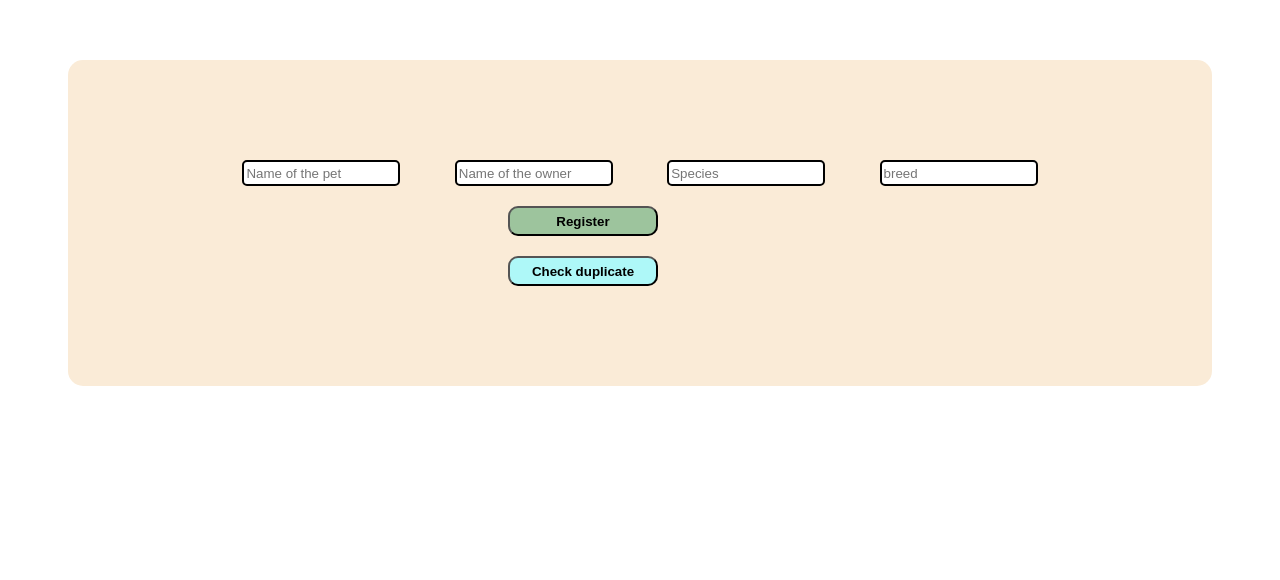
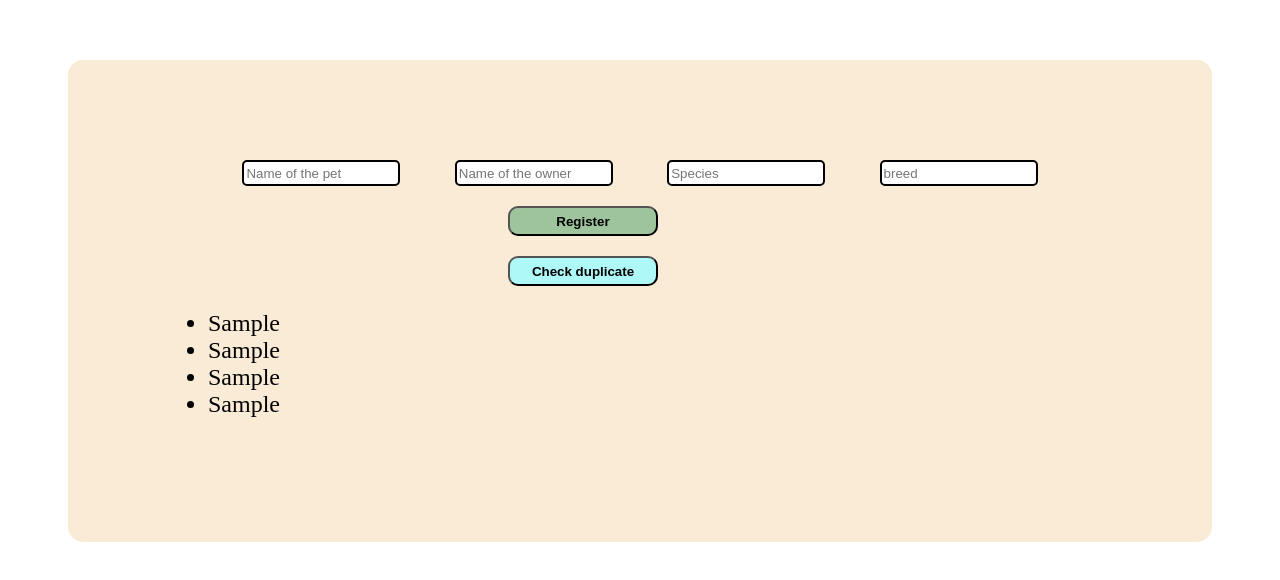
Before and after one commit to Doc-Franz/U2-W7-D1, a plain HTML site: page index.html in a window 1280 px wide. Both pictures are taken after typing "Sample", "Sample", "Sample", "Sample" into the empty fields and a click on the button "Register". Drawn offline with Linux system fonts and the light colour scheme.

Commit message:
second commit

```diff
--- a/index.html
+++ b/index.html
@@ -18,6 +18,7 @@
         <button>Register</button>
       </form>
       <button id="check">Check duplicate</button>
+      <div id="pet-classes"></div>
       <script src="./script.js"></script>
     </div>
   </body>
--- a/script.js
+++ b/script.js
@@ -28,7 +28,6 @@ class Pet {
 
   isTheSameOwner = function (petListOwner) {
     const isDuplicated = petListOwner.filter((element, index) => petListOwner.indexOf(element) !== index);
-    console.log(isDuplicated);
     return isDuplicated.length > 0;
   };
 }
@@ -49,6 +48,25 @@ register.onsubmit = (event) => {
   petList.push(petIstance);
   petListOwner.push(petIstance.ownerName);
 
+  const petClasses = document.getElementById("pet-classes");
+
+  const ul = document.createElement("ul");
+  const petNameLi = document.createElement("li");
+  const ownerNameLi = document.createElement("li");
+  const speciesLi = document.createElement("li");
+  const breedLi = document.createElement("li");
+
+  petNameLi.textContent = petName;
+  ownerNameLi.textContent = ownerName;
+  speciesLi.textContent = species;
+  breedLi.textContent = breed;
+
+  petClasses.appendChild(ul);
+  ul.appendChild(petNameLi);
+  ul.appendChild(ownerNameLi);
+  ul.appendChild(speciesLi);
+  ul.appendChild(breedLi);
+
   document.getElementById("petName").value = "";
   document.getElementById("ownerName").value = "";
   document.getElementById("species").value = "";
--- a/style.css
+++ b/style.css
@@ -32,3 +32,13 @@ button {
 #check {
   background-color: rgb(174, 248, 248);
 }
+
+#pet-classes {
+  display: flex;
+  flex-wrap: wrap;
+  font-size: 1.5rem;
+}
+
+#pet-classes ul {
+  margin-right: 60px;
+}
```
